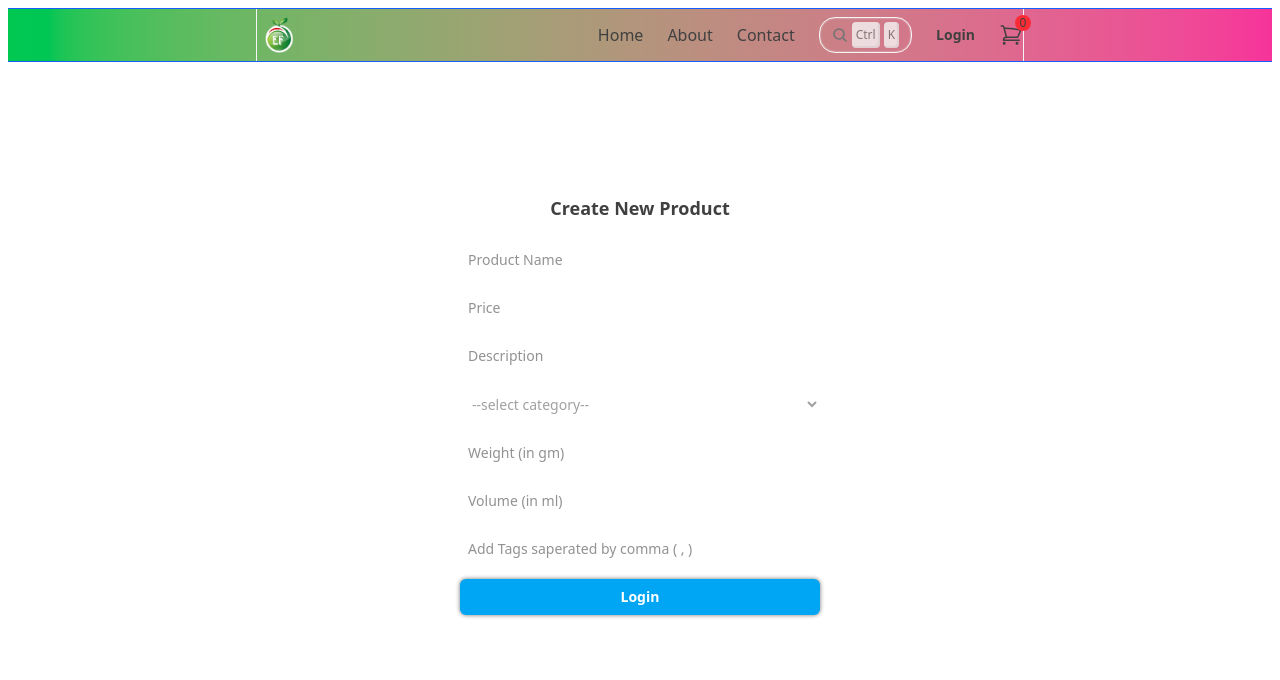
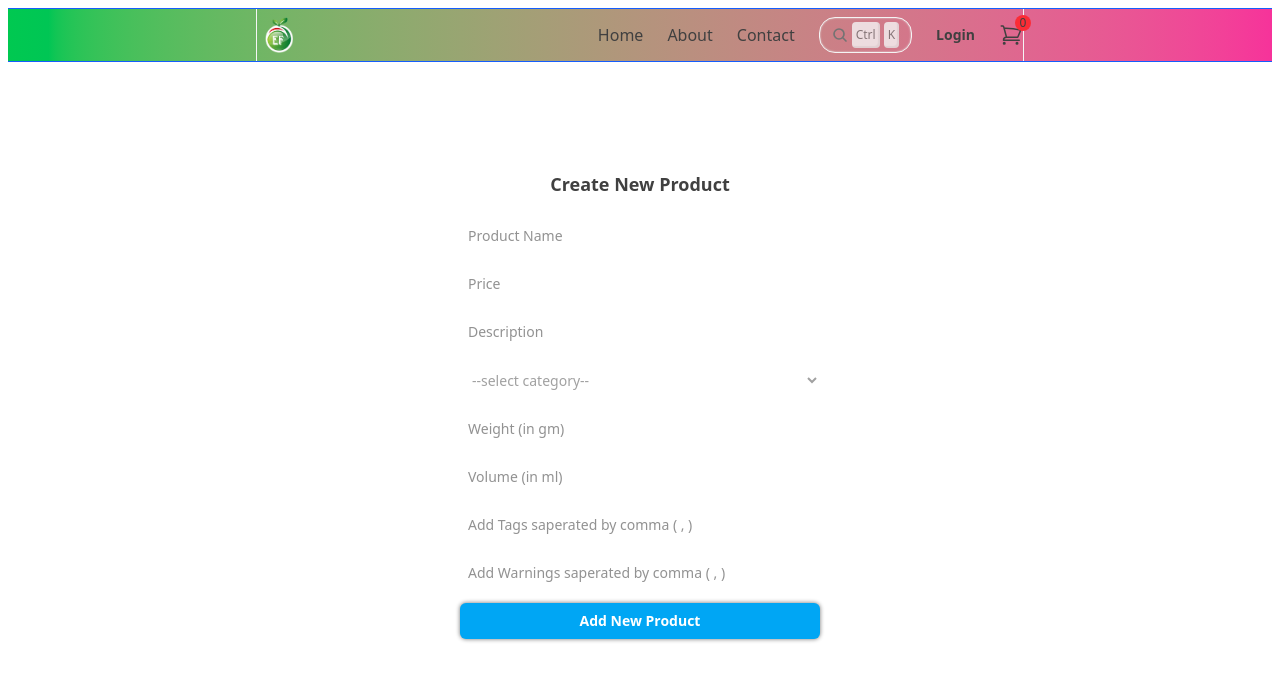
Before and after one commit to GouravKotnala777/emefresh-frontend, a React (Vite) app: page /create_product in a window 1280 px wide. Shown: the top 680 px of the page. Built offline with nearby package versions, Linux system fonts and the light colour scheme; no server answers.

Commit message:
fix(CreateProduct.page.tsx) : add new fields to create new product

```diff
--- a/src/pages/CreateProduct.page.tsx
+++ b/src/pages/CreateProduct.page.tsx
@@ -3,7 +3,7 @@ import { createProduct, type CreateProductBodyTypes } from "../apis/productApi";
 
 
 function CreateProduct() {
-    const [createProductFormData, setCreateProductFormData] = useState<CreateProductBodyTypes>({name:"", price:0, description:"", category:"null", weight:"", volume:"", tag:[]});
+    const [createProductFormData, setCreateProductFormData] = useState<CreateProductBodyTypes>({name:"", price:0, description:"", category:"null", weight:"", volume:"", tag:""});
 
     function onChangeHandler(e:ChangeEvent<HTMLInputElement|HTMLSelectElement>) {
         //const fieldName = e.target.name as keyof CreateProductBodyTypes;
@@ -46,7 +46,8 @@ function CreateProduct() {
                     <input type="text" name="weight" placeholder="Weight (in gm)" className="p-2 text-neutral-800" onChange={onChangeHandler} />
                     <input type="text" name="volume" placeholder="Volume (in ml)" className="p-2 text-neutral-800" onChange={onChangeHandler} />
                     <input type="text" name="tag" placeholder="Add Tags saperated by comma ( , )" className="p-2 text-neutral-800" onChange={onChangeHandler} />
-                    <button className="bg-sky-500 py-2 font-semibold text-white rounded-md [box-shadow:0px_0px_4px_0.2px_gray] hover:opacity-80 transition-all ease-in-out duration-300" onClick={createProductHandler}>Login</button>
+                    <input type="text" name="warning" placeholder="Add Warnings saperated by comma ( , )" className="p-2 text-neutral-800" onChange={onChangeHandler} />
+                    <button className="bg-sky-500 py-2 font-semibold text-white rounded-md [box-shadow:0px_0px_4px_0.2px_gray] hover:opacity-80 transition-all ease-in-out duration-300" onClick={createProductHandler}>Add New Product</button>
                 </form>
             </div>
         </section>
```
